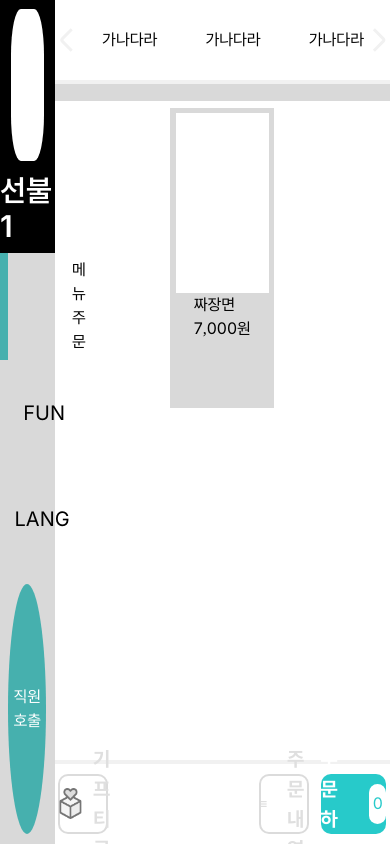
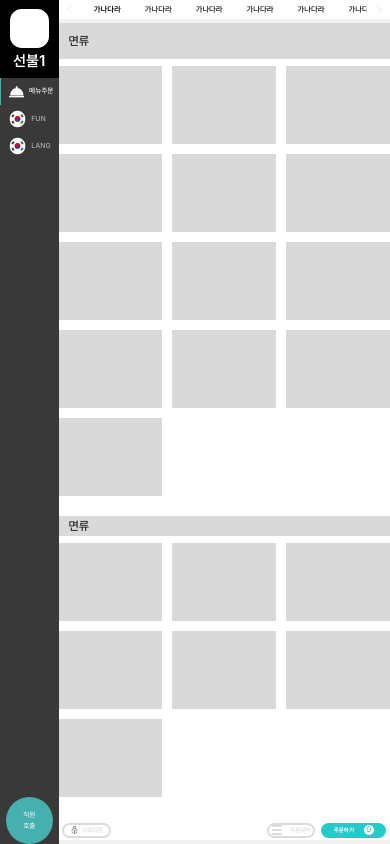
Before and after one commit to Blank-Check-Capstone/frontend, a React (Create React App) app: page / in a window 390 px wide. Built offline with nearby package versions, Linux system fonts and the light colour scheme.

Commit message:
반응형을 위해 vw 단위로 변경

```diff
--- a/src/App.css
+++ b/src/App.css
@@ -9,18 +9,12 @@
   display: none;
 }
 
-/* html {
-  font-size: 100%;
-}
-
-@media screen and (max-width: 1280px) {
-  html {
-    font-size: 70%;
-  }
+html {
+  font-size: 16px;
 }
 
 @media screen and (max-width: 768px) {
   html {
-    font-size: 40%;
+    font-size: 8px;
   }
-} */
+}
--- a/src/components/NoticeBoard/Main.jsx
+++ b/src/components/NoticeBoard/Main.jsx
@@ -7,7 +7,7 @@ const Main = () => {
   ];
 
   return (
-    <main className="w-full min-h-screen bg-black text-white px-8 py-5 grid grid-cols-2 auto-rows-[minmax(15rem,_auto)] gap-5">
+    <main className="w-full min-h-screen bg-black text-white px-8 py-5 grid grid-cols-3 auto-rows-[minmax(15rem,_auto)] gap-5">
       <Table tableNo={1} orderNo={5} payType={1} menu={mok} />
       <Table tableNo={1} orderNo={5} payType={1} menu={mok} />
       <Table tableNo={1} orderNo={5} payType={1} menu={mok} />
--- a/src/components/OrderBoard/Main.jsx
+++ b/src/components/OrderBoard/Main.jsx
@@ -1,68 +1,141 @@
 import gifts_image from "../../assets/images/gifts_image.png";
 
 const Main = () => {
-    return <div className="w-[86%] h-full ml-[14%]">
-        <div className="w-[86%] h-[10%] border-b-4 border-[#F1F1F1] bg-white fixed top-0 flex">
+  return (
+    <div className="pl-[15vw] w-full h-full overflow-auto">
+      <div className="fixed w-[85vw] top-0 left-[15vw] flex h-[8vw] max-h-[6vw] border-b-4 border-[#F1F1F1] bg-white">
         <div className="w-[7%] h-full bg-white items-center justify-center flex">
-                <svg xmlns="http://www.w3.org/2000/svg" className="w-[40px] h-[40px] fill-[#F1F1F1]" id="Layer_1" data-name="Layer 1" viewBox="0 0 24 24">
-                <path d="M16.041,24,6.534,14.48a3.507,3.507,0,0,1,0-4.948L16.052,0,18.17,2.121,8.652,11.652a.5.5,0,0,0,0,.707l9.506,9.52Z"/>
+          <svg
+            xmlns="http://www.w3.org/2000/svg"
+            className="w-[2.5vw] h-[2.5vw] fill-[#F1F1F1]"
+            id="Layer_1"
+            data-name="Layer 1"
+            viewBox="0 0 24 24"
+          >
+            <path d="M16.041,24,6.534,14.48a3.507,3.507,0,0,1,0-4.948L16.052,0,18.17,2.121,8.652,11.652a.5.5,0,0,0,0,.707l9.506,9.52Z" />
           </svg>
         </div>
         <div className="flex-1 flex flex-nowrap overflow-x-scroll whitespace-nowrap">
-                <div className="flex-1 flex items-center justify-center px-6 py-2">가나다라</div>
-                <div className="flex-1 flex items-center justify-center px-6 py-2">가나다라</div>
-                <div className="flex-1 flex items-center justify-center px-6 py-2">가나다라</div>
-                <div className="flex-1 flex items-center justify-center px-6 py-2">가나다라</div>
-                <div className="flex-1 flex items-center justify-center px-6 py-2">가나다라</div>
-                <div className="flex-1 flex items-center justify-center px-6 py-2">가나다라</div>
-                <div className="flex-1 flex items-center justify-center px-6 py-2">가나다라</div>
-                <div className="flex-1 flex items-center justify-center px-6 py-2">가나다라</div>
-                <div className="flex-1 flex items-center justify-center px-6 py-2">가나다라</div>
-                <div className="flex-1 flex items-center justify-center px-6 py-2">가나다라</div>
-                <div className="flex-1 flex items-center justify-center px-6 py-2">가나다라</div>
-                <div className="flex-1 flex items-center justify-center px-6 py-2">가나다라</div>
+          <div className="flex-1 flex text-[2vw] font-semibold items-center justify-center px-6 py-2">
+            가나다라
+          </div>
+          <div className="flex-1 flex text-[2vw] font-medium items-center justify-center px-6 py-2">
+            가나다라
+          </div>
+          <div className="flex-1 flex text-[2vw] font-medium items-center justify-center px-6 py-2">
+            가나다라
+          </div>
+          <div className="flex-1 flex text-[2vw] font-medium items-center justify-center px-6 py-2">
+            가나다라
+          </div>
+          <div className="flex-1 flex text-[2vw] font-medium items-center justify-center px-6 py-2">
+            가나다라
+          </div>
+          <div className="flex-1 flex text-[2vw] font-medium items-center justify-center px-6 py-2">
+            가나다라
+          </div>
+          <div className="flex-1 flex text-[2vw] font-medium items-center justify-center px-6 py-2">
+            가나다라
+          </div>
+          <div className="flex-1 flex text-[2vw] font-medium items-center justify-center px-6 py-2">
+            가나다라
+          </div>
+          <div className="flex-1 flex text-[2vw] font-medium items-center justify-center px-6 py-2">
+            가나다라
+          </div>
+          <div className="flex-1 flex text-[2vw] font-medium items-center justify-center px-6 py-2">
+            가나다라
+          </div>
+          <div className="flex-1 flex text-[2vw] font-medium items-center justify-center px-6 py-2">
+            가나다라
+          </div>
+          <div className="flex-1 flex text-[2vw] font-medium items-center justify-center px-6 py-2">
+            가나다라
+          </div>
         </div>
         <div className="w-[7%] h-full bg-white items-center justify-center flex">
-                <svg xmlns="http://www.w3.org/2000/svg" className="w-[40px] h-[40px] fill-[#F1F1F1]" id="Layer_1" data-name="Layer 1" viewBox="0 0 24 24">
-                <path d="M8.127,24l9.507-9.52a3.507,3.507,0,0,0,0-4.948L8.116,0,6,2.121l9.518,9.531a.5.5,0,0,1,0,.707L6.01,21.879Z"/>
+          <svg
+            xmlns="http://www.w3.org/2000/svg"
+            className="w-[2.5vw] h-[2.5vw] fill-[#F1F1F1]"
+            id="Layer_1"
+            data-name="Layer 1"
+            viewBox="0 0 24 24"
+          >
+            <path d="M8.127,24l9.507-9.52a3.507,3.507,0,0,0,0-4.948L8.116,0,6,2.121l9.518,9.531a.5.5,0,0,1,0,.707L6.01,21.879Z" />
           </svg>
         </div>
       </div>
 
-        <div className="w-full h-[80%]">
-            <div className="w-full h-[10%] text-[25px] bg-[#D9D9D9] flex items-center p-5 mt-[10%]">
+      <div className="w-full my-[6vw]">
+        <div>
+          <div className="w-full h-[10%] bg-[#D9D9D9] flex items-center text-2xl p-5">
             면류
           </div>
-            <div className="flex justify-center gap-5 mt-[2%]">
-                <div className="h-[300px] w-[31%] bg-[#D9D9D9] flex flex-col items-center">
-                    <div className="h-[60%] w-[90%] bg-white mt-[5%]"></div>
-                    <div className="items-start">
-                        <div className="">짜장면</div>
-                        <div className="">7,000원</div>
+          <div className="grid grid-cols-3 auto-rows-[minmax(20vw,_auto)] justify-center gap-5 mt-[2%]">
+            <div className=" bg-[#D9D9D9]"></div>
+            <div className=" bg-[#D9D9D9]"></div>
+            <div className=" bg-[#D9D9D9]"></div>
+            <div className=" bg-[#D9D9D9]"></div>
+            <div className=" bg-[#D9D9D9]"></div>
+            <div className=" bg-[#D9D9D9]"></div>
+            <div className=" bg-[#D9D9D9]"></div>
+            <div className=" bg-[#D9D9D9]"></div>
+            <div className=" bg-[#D9D9D9]"></div>
+            <div className=" bg-[#D9D9D9]"></div>
+            <div className=" bg-[#D9D9D9]"></div>
+            <div className=" bg-[#D9D9D9]"></div>
+            <div className=" bg-[#D9D9D9]"></div>
+          </div>
+        </div>
+
+        <div className="mt-[5vw]">
+          <div className="w-full h-[5vw] bg-[#D9D9D9] flex items-center text-2xl p-5">
+            면류
+          </div>
+
+          <div className="grid grid-cols-3 auto-rows-[minmax(20vw,_auto)] justify-center gap-5 mt-[2vw]">
+            <div className="bg-[#D9D9D9]"></div>
+            <div className="bg-[#D9D9D9]"></div>
+            <div className="bg-[#D9D9D9]"></div>
+            <div className="bg-[#D9D9D9]"></div>
+            <div className="bg-[#D9D9D9]"></div>
+            <div className="bg-[#D9D9D9]"></div>
+            <div className="bg-[#D9D9D9]"></div>
+          </div>
+        </div>
+      </div>
+
+      <div className="fixed w-[85vw] bottom-0 left-[15vw] flex h-[8vw] max-h-[6vw] border-b-4 border-[#F1F1F1] bg-white items-center px-[1%] gap-3">
+        <div className="w-[15%] h-[75%] border-2 border-[#DBDBDB]  bg-white rounded-[10px] flex items-center justify-center gap-2 ">
+          <img
+            src={gifts_image}
+            alt="선물하기 사진"
+            className="w-[2vw] h-[2vw]"
+          />
+          <div className="text-[#DFDFDF] text-[1.5vw] font-bold">기프티콘</div>
+        </div>
+        <div className="w-[15%] h-[75%] border-2 border-[#DBDBDB]  bg-white rounded-[10px] flex items-center justify-center gap-4 ml-auto">
+          <svg
+            xmlns="http://www.w3.org/2000/svg"
+            viewBox="0 0 34 34"
+            fill="none"
+            className="w-5 h-5"
+          >
+            <rect y="6.10352e-05" width="34" height="6" fill="#D9D9D9" />
+            <rect y="14.0001" width="34" height="6" fill="#D9D9D9" />
+            <rect y="28.0001" width="34" height="6" fill="#D9D9D9" />
+          </svg>
+          <div className="text-[#DFDFDF] text-[1.5vw] font-bold">주문내역</div>
+        </div>
+        <div className="w-[20%] h-[75%] bg-[#27CACA] rounded-[10px] flex items-center justify-center gap-5 ">
+          <div className="text-white text-[1.5vw] font-bold">주문하기</div>
+          <div className="w-[2.5vw] h-[2.5vw] bg-white rounded-full flex items-center justify-center text-[#27CACA]">
+            0
           </div>
         </div>
       </div>
     </div>
-
-        <div className="w-[86%] h-[10%] border-t-4 border-[#F1F1F1] bg-white flex fixed bottom-0 items-center px-[1%] gap-3">
-            <div className="w-[15%] h-[75%] border-2 border-[#DBDBDB]  bg-white rounded-[10px] flex items-center justify-center gap-2 ">
-                <img src={gifts_image} alt="선물하기 사진" className="w-[29px] h-[31px]"/>
-                <div className="text-[#DFDFDF] text-[20px] font-bold">기프티콘</div>
-            </div>
-            <div className="w-[15%] h-[75%] border-2 border-[#DBDBDB]  bg-white rounded-[10px] flex items-center justify-center gap-5 ml-auto">
-                <svg xmlns="http://www.w3.org/2000/svg" width="20" height="20" viewBox="0 0 34 34" fill="none">
-                    <rect y="6.10352e-05" width="34" height="6" fill="#D9D9D9"/>
-                    <rect y="14.0001" width="34" height="6" fill="#D9D9D9"/>
-                    <rect y="28.0001" width="34" height="6" fill="#D9D9D9"/>
-                </svg>
-                <div className="text-[#DFDFDF] text-[20px] font-bold">주문내역</div>
-            </div>
-            <div className="w-[20%] h-[75%] bg-[#27CACA] rounded-[10px] flex items-center justify-center gap-5 ">
-                <div className="text-white text-[20px] font-bold">주문하기</div>
-                <div className="w-[40px] h-[40px] bg-white rounded-full flex items-center justify-center text-[#27CACA]">0</div>
-            </div>
-        </div>
-    </div>
-}
+  );
+};
 
 export default Main;
--- a/src/pages/OrderBoard.jsx
+++ b/src/pages/OrderBoard.jsx
@@ -4,44 +4,66 @@ import KoreanFlag from "../assets/images/KoreanFlag.png";
 const OrderBoard = () => {
   return (
     <div className="flex w-full h-screen">
-            <div className="fixed top-0 w-[14%] h-full bg-[#D9D9D9]">
-                <div className="w-[100%] h-[30%] bg-[#000] flex flex-col gap-3 items-center justify-center">
-                    <div className="w-[60%] h-[60%] rounded-[30%] bg-white"></div>
+      <div className="fixed flex flex-col top-0 w-[15vw] h-full bg-[#393939]">
+        <div className="w-[100%] h-[20vw] bg-[#000] max-h-60 flex flex-col gap-2 items-center justify-center">
+          <div className="w-[10vw] h-[10vw] max-w-40 max-h-40 rounded-[30%] bg-white"></div>
           <div className="text-white text-3xl font-semibold">선불1</div>
         </div>
-                <div className="h-[70%] flex flex-col justify-between">
-
-                    <div className="h-full flex flex-col">
-                        <div className="flex h-[18%] w-[100%] items-center gap-8 border-l-8 border-[#46B0AE] pl-8">
-                            <svg xmlns="http://www.w3.org/2000/svg" width="52" height="37" viewBox="0 0 52 37" fill="none">
-                                <rect y="32.3099" width="52" height="4.69014" fill="white"/>
-                                <path fill-rule="evenodd" clip-rule="evenodd" d="M47.8982 31.0071C49.1949 17.8487 38.0574 5.86275 25.9181 5.86275C13.7789 5.86275 3.22485 17.2624 4.06777 30.942L47.8982 31.0071Z" fill="white"/>
-                                <ellipse cx="25.9354" cy="3.77823" rx="3.7606" ry="3.77817" fill="white"/>
+        <div className="flex-1 flex flex-col justify-between">
+          <div className="h-full flex flex-col overflow-auto">
+            <div className="flex h-[7vw] w-[100%] items-center gap-[1.2vw] border-l-[0.5vw] border-[#46B0AE] pl-[2vw]">
+              <svg
+                xmlns="http://www.w3.org/2000/svg"
+                viewBox="0 0 52 37"
+                fill="none"
+                className="w-[4vw] h-[4vw]"
+              >
+                <rect y="32.3099" width="52" height="4.69014" fill="white" />
+                <path
+                  fill-rule="evenodd"
+                  clip-rule="evenodd"
+                  d="M47.8982 31.0071C49.1949 17.8487 38.0574 5.86275 25.9181 5.86275C13.7789 5.86275 3.22485 17.2624 4.06777 30.942L47.8982 31.0071Z"
+                  fill="white"
+                />
+                <ellipse
+                  cx="25.9354"
+                  cy="3.77823"
+                  rx="3.7606"
+                  ry="3.77817"
+                  fill="white"
+                />
               </svg>
-                            <div>메뉴주문</div>
+              <div className="text-[1.8vw] font-medium text-white">
+                메뉴주문
+              </div>
             </div>
 
-                        <div className="flex h-[18%] w-[100%] items-center justify-center">
-                            <img src={KoreanFlag} alt="태극기" className="h-[60%] w-[25%] mr-10" />
-                            <div className="mr-5 text-xl">FUN</div>
+            <div className="flex h-[7vw] w-[100%] pl-[2vw] items-center gap-[1vw]">
+              <img src={KoreanFlag} alt="태극기" className="h-[5vw] w-[5vw]" />
+              <div className="text-[1.8vw] font-medium text-[#ADADAD]">FUN</div>
             </div>
 
-                        <div className="flex h-[18%] w-[100%] items-center justify-center gap-5">
-                            <img src={KoreanFlag} alt="태극기" className="h-[60%] w-[25%] ml-1" />
-                            <div className="mr-5 text-xl pl-3">LANG</div>
+            <div className="flex h-[7vw] w-[100%] pl-[2vw] items-center gap-[1vw]">
+              <img src={KoreanFlag} alt="태극기" className="h-[5vw] w-[5vw]" />
+              <div className="text-[1.8vw] font-medium text-[#ADADAD]">
+                LANG
               </div>
-
-                        <div className="flex flex-1 items-center justify-center mt-[40%]">
-                            <div className="bg-[#46B0AE] text-white rounded-[50%] w-[70%] h-[100%] mb-[35%] flex justify-center items-center">
-                                <div className="text-center">직원<br />호출</div>
+            </div>
+          </div>
+          <div className="flex flex-1 w-[15vw] h-[15vw] items-center justify-center">
+            <div className="bg-[#46B0AE] text-white rounded-[50%] w-[12vw] h-[12vw] flex justify-center items-center">
+              <div className="text-center text-[1.8vw]">
+                직원
+                <br />
+                호출
               </div>
             </div>
           </div>
         </div>
       </div>
-            <Main/>
+      <Main />
     </div>
-    )
+  );
 };
 
-export default OrderBoard
+export default OrderBoard;
--- a/tailwind.config.js
+++ b/tailwind.config.js
@@ -5,4 +5,5 @@ module.exports = {
     extend: {},
   },
   plugins: [],
+  mode: "jit",
 };
```
Lines whose indentation alone changed are shown as unchanged.
